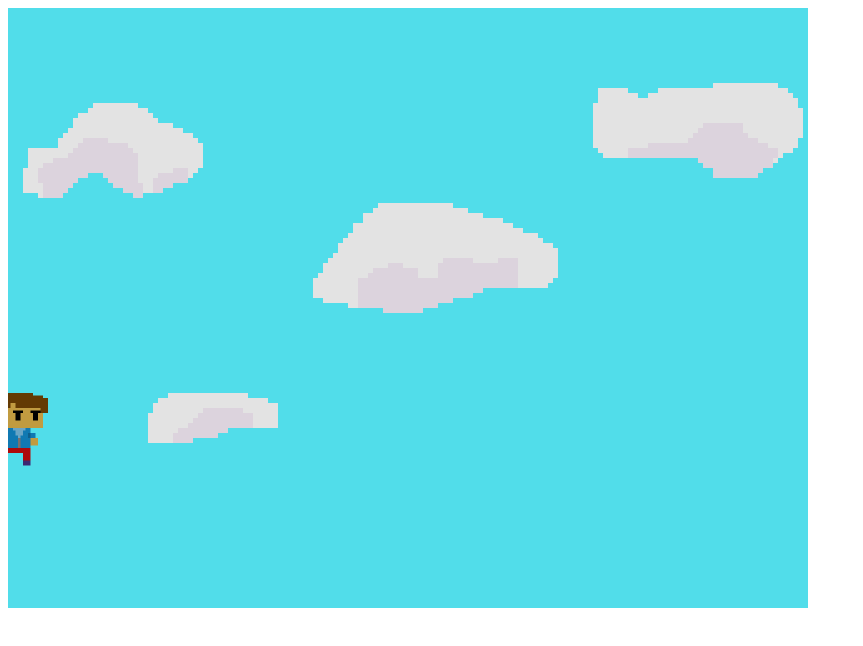
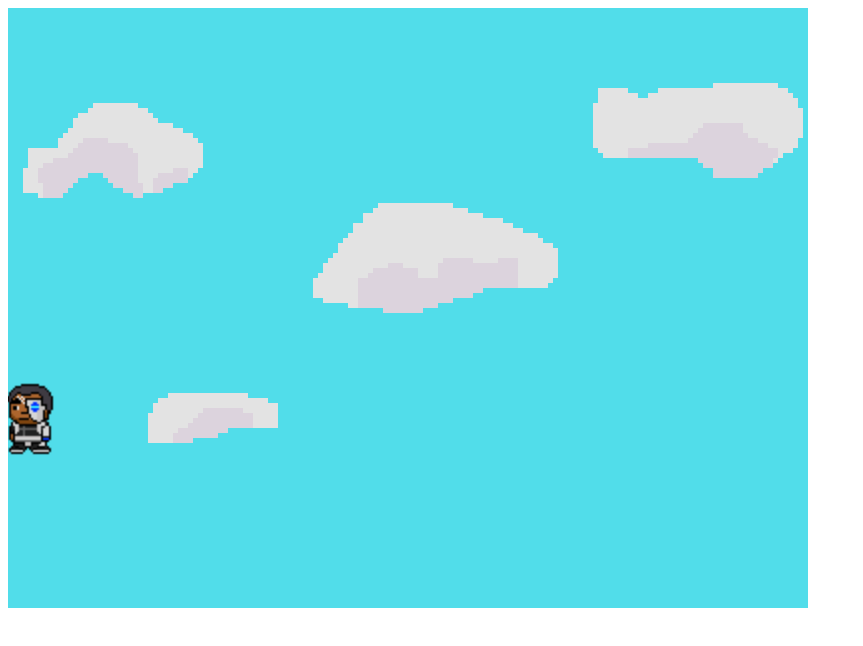
Before and after one commit to FSA-LANdo-Calrissian/Becoming-Cyborg, a website built with webpack: page public/index.html in a window 1280 px wide. Shown: the whole page, without its empty margins (0-863 px from the left). Built offline with nearby package versions, Linux system fonts and the light colour scheme; animation ran at ten frames a second.

Commit message:
Added animations for Mr. Player

```diff
--- a/src/entity/Player.js
+++ b/src/entity/Player.js
@@ -7,24 +7,84 @@ export default class Player extends Phaser.Physics.Arcade.Sprite {
     this.scene.physics.world.enable(this);
     this.scene.add.existing(this);
     this.body.setAllowGravity(false);
-    this.speed = 80; // Moving at 800 pixels per ms
-    this.health = 100;
+    this.speed = 300; // Moving at 800 pixels per ms
+    this.hp = 100;
+    this.facingRight = false;
 
     this.updateMovement = this.updateMovement.bind(this);
   }
 
   updateMovement(cursors) {
-    if (cursors.left.isDown) {
+    // Running up + left
+    if (cursors.left.isDown && cursors.up.isDown) {
+      this.facingRight = false;
+      this.setVelocityY(-this.speed);
       this.setVelocityX(-this.speed);
+      this.play('runUp');
+    }
+
+    // Running up + right
+    else if (cursors.right.isDown && cursors.up.isDown) {
+      this.facingRight = true;
+      this.setVelocityY(-this.speed);
+      this.setVelocityX(this.speed);
+      this.play('runUp');
+    }
+
+    // Running down + left
+    else if (cursors.left.isDown && cursors.down.isDown) {
+      this.facingRight = false;
+      this.setVelocityY(this.speed);
+      this.setVelocityX(-this.speed);
+      this.play('runDown');
+    }
+
+    // Running down + right
+    else if (cursors.right.isDown && cursors.down.isDown) {
+      this.facingRight = true;
+      this.setVelocityY(this.speed);
+      this.setVelocityX(this.speed);
+      this.play('runDown');
+    }
+
+    // Running left
+    else if (cursors.left.isDown) {
+      this.facingRight = false;
+      this.setVelocityX(-this.speed);
+      this.play('runLeft', true);
+
+      // Running right
     } else if (cursors.right.isDown) {
+      this.facingRight = true;
       this.setVelocityX(this.speed);
+      this.play('runRight', true);
+
+      // Running up
     } else if (cursors.up.isDown) {
       this.setVelocityY(-this.speed);
+      this.play('runUp');
+
+      // Running down
     } else if (cursors.down.isDown) {
       this.setVelocityY(this.speed);
+      this.play('runDown');
+
+      // No movement
     } else {
       this.setVelocityX(0);
       this.setVelocityY(0);
+      if (this.facingRight) {
+        this.play('idleRight');
+      } else {
+        this.play('idleLeft');
+      }
+    }
+  }
+
+  takeDamage(damage) {
+    this.hp -= damage;
+    if (this.hp <= 0) {
+      console.log('LOL ded noob');
     }
   }
 
--- a/src/scenes/FgScene.js
+++ b/src/scenes/FgScene.js
@@ -7,19 +7,80 @@ export default class FgScene extends Phaser.Scene {
   }
 
   preload() {
-    this.load.spritesheet('player', '../../public/assets/sprites/josh.png', {
-      frameWidth: 340,
-      frameHeight: 460,
+    this.load.spritesheet('player', '../../public/assets/sprites/cyborg.png', {
+      frameWidth: 47,
+      frameHeight: 50,
+    });
+  }
+
+  createAnimations() {
+    this.anims.create({
+      key: 'runLeft',
+      frames: this.anims.generateFrameNumbers('player', {
+        start: 1,
+        end: 3,
+      }),
+      frameRate: 7,
+      repeat: -1,
+      yoyo: true,
     });
 
-    this.load.image('ball', '../../public/assets/sprites/enemy.png');
+    this.anims.create({
+      key: 'runRight',
+      frames: this.anims.generateFrameNumbers('player', {
+        start: 10,
+        end: 12,
+      }),
+      frameRate: 7,
+      repeat: -1,
+      yoyo: true,
+    });
+
+    this.anims.create({
+      key: 'runUp',
+      frames: this.anims.generateFrameNumbers('player', {
+        start: 28,
+        end: 31,
+      }),
+      frameRate: 5,
+      repeat: -1,
+      yoyo: true,
+    });
+
+    this.anims.create({
+      key: 'runDown',
+      frames: this.anims.generateFrameNumbers('player', {
+        start: 18,
+        end: 27,
+      }),
+      frameRate: 5,
+      repeat: -1,
+      yoyo: true,
+    });
+
+    this.anims.create({
+      key: 'idleRight',
+      frames: this.anims.generateFrameNumbers('player', {
+        start: 9,
+        end: 9,
+      }),
+      frameRate: 0,
+      repeat: 0,
+    });
+
+    this.anims.create({
+      key: 'idleLeft',
+      frames: this.anims.generateFrameNumbers('player', {
+        start: 0,
+        end: 0,
+      }),
+      frameRate: 0,
+      repeat: 0,
+    });
   }
 
   create() {
-    // this.add.sprite(20, 400, 'ball');
-    this.player = new Player(this, 20, 400, 'player').setScale(0.25);
-
-    // this.ball = new Player(this, 20, 400, 'ball');
+    this.player = new Player(this, 20, 400, 'player').setScale(2);
 
     this.cursors = this.input.keyboard.addKeys({
       up: Phaser.Input.Keyboard.KeyCodes.W,
@@ -27,6 +88,8 @@ export default class FgScene extends Phaser.Scene {
       down: Phaser.Input.Keyboard.KeyCodes.S,
       right: Phaser.Input.Keyboard.KeyCodes.D,
     });
+
+    this.createAnimations();
   }
 
   update(time, delta) {
```
Also changed, not shown: public/index.html (+1 -0 lines), public/assets/sprites/enemy.png (deleted), public/assets/sprites/josh.png (deleted).
